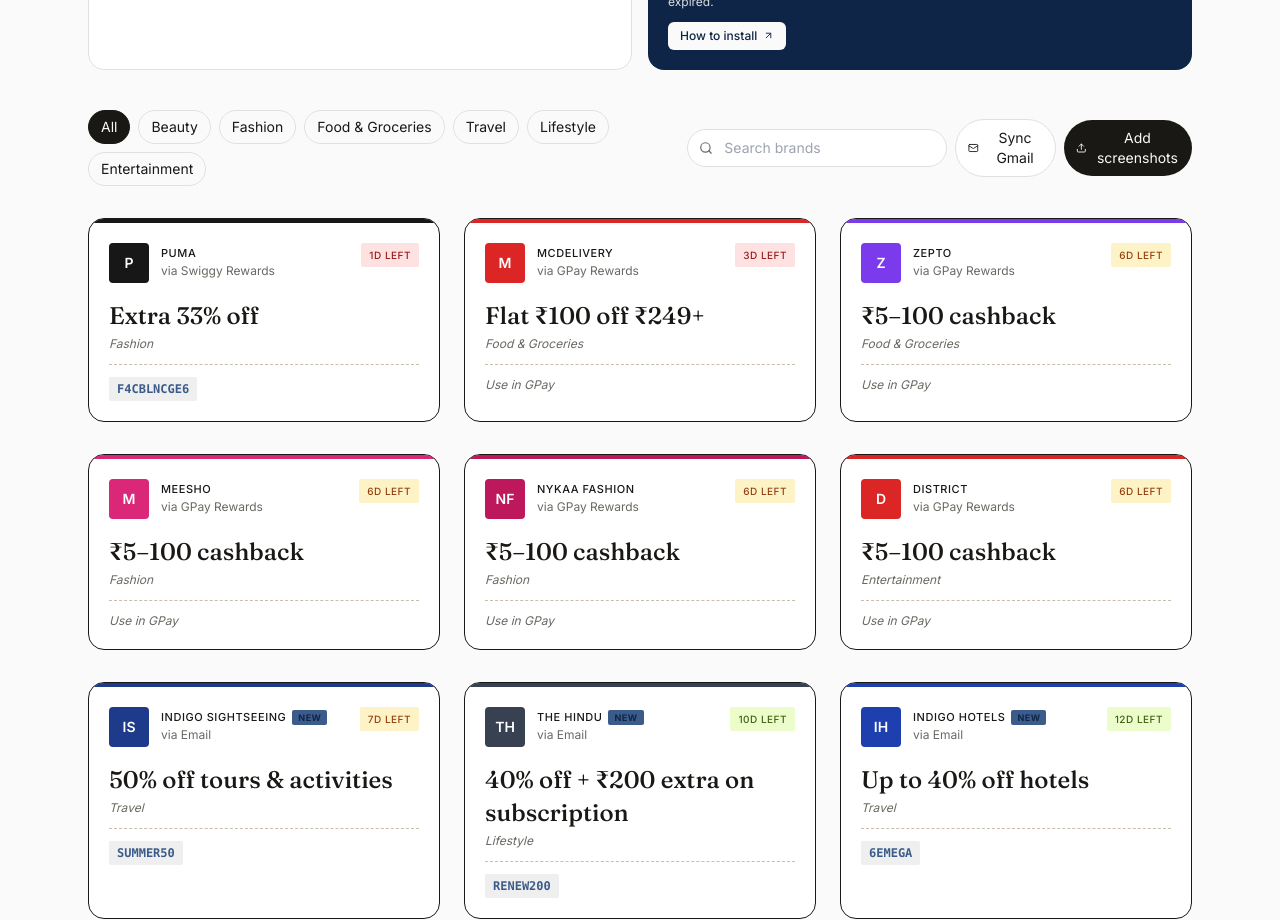
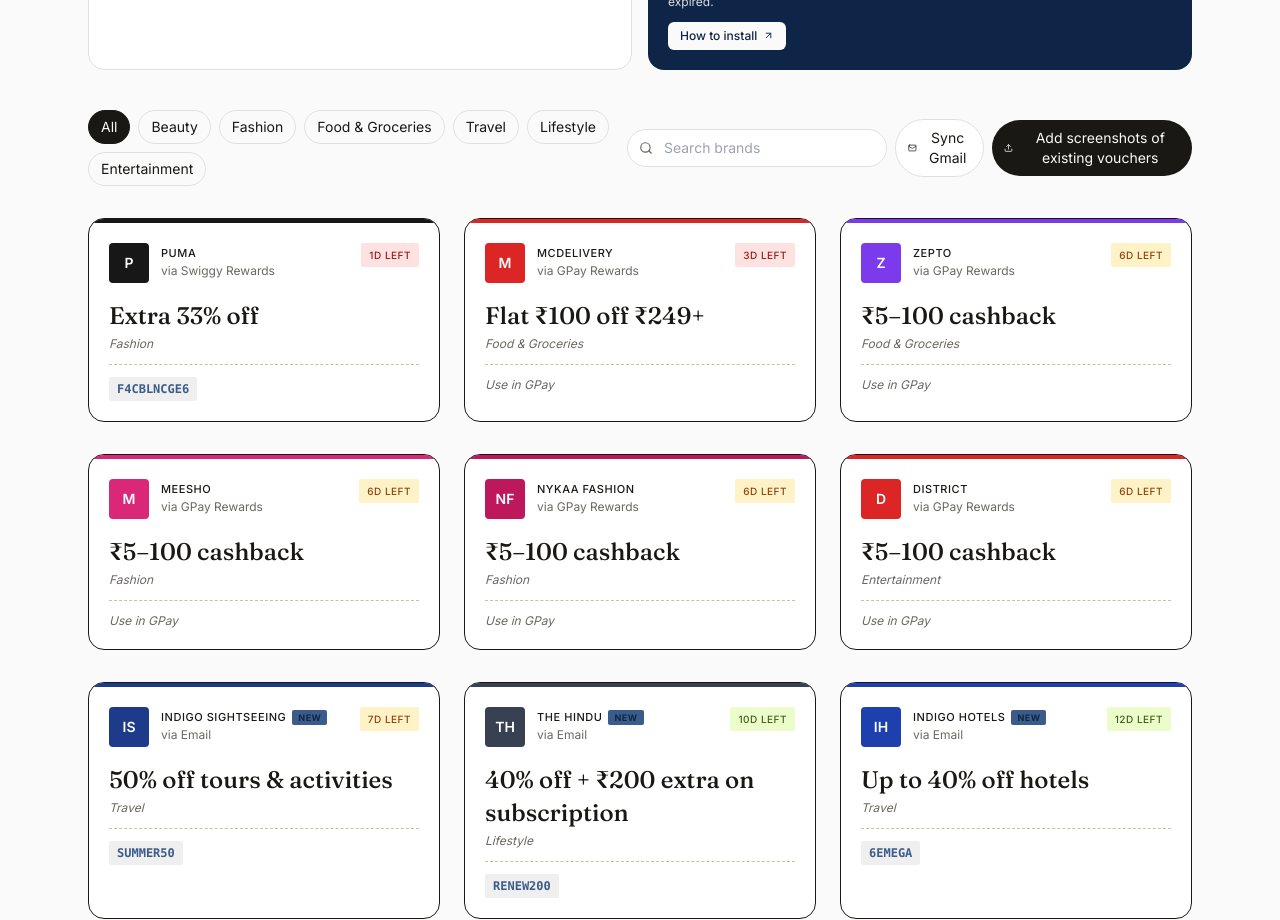
Before and after one commit to jyotikapunjabi-dev/Klaim, a React (Vite) app: page / in a window 1280 px wide. Shown: the part 940-1860 px from the top of the page. Built offline with nearby package versions, Linux system fonts and the light colour scheme.

Commit message:
Add files via upload

```diff
--- a/src/KlaimDashboard.jsx
+++ b/src/KlaimDashboard.jsx
@@ -781,7 +781,7 @@
               className="text-sm px-3 py-2 rounded-full flex items-center gap-2 transition"
               style={{ background: '#1A1815', color: '#FAFAFA' }}
             >
-              <Upload size={14} /> Add screenshots
+              <Upload size={14} /> Add screenshots of existing vouchers
             </button>
           </div>
         </section>
@@ -1062,7 +1062,7 @@
           <div className="rounded-2xl max-w-lg w-full p-6 max-h-[90vh] overflow-y-auto" style={{ background: '#FAFAFA' }} onClick={(e) => e.stopPropagation()}>
             <div className="flex items-center justify-between mb-4">
               <h3 className="serif text-2xl">
-                {ocrPreview ? 'Review extracted vouchers' : ocrLoading ? 'Reading screenshot' : 'Add screenshots'}
+                {ocrPreview ? 'Review extracted vouchers' : ocrLoading ? 'Reading screenshot' : 'Add screenshots of existing vouchers'}
               </h3>
               <button onClick={() => { setUploadOpen(false); resetOcr(); }} className="opacity-60 hover:opacity-100"><X size={18} /></button>
             </div>
```
